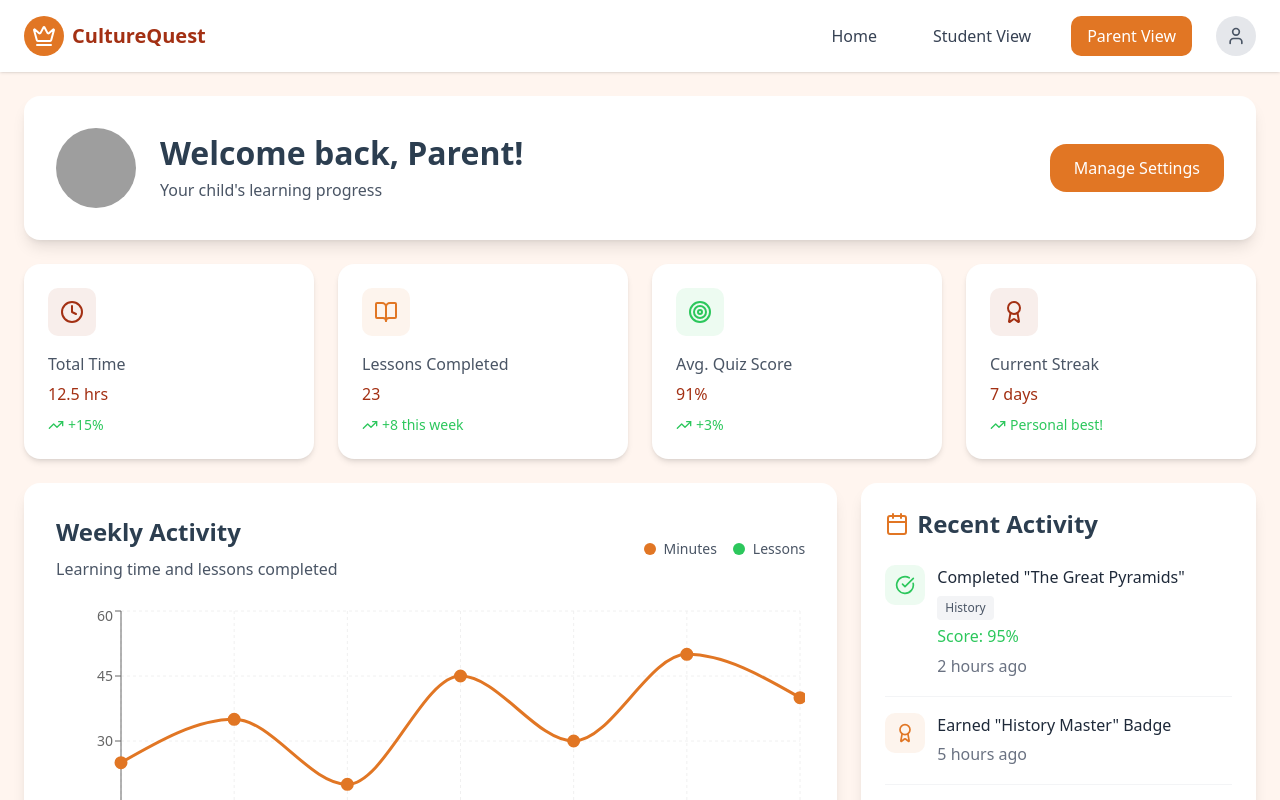
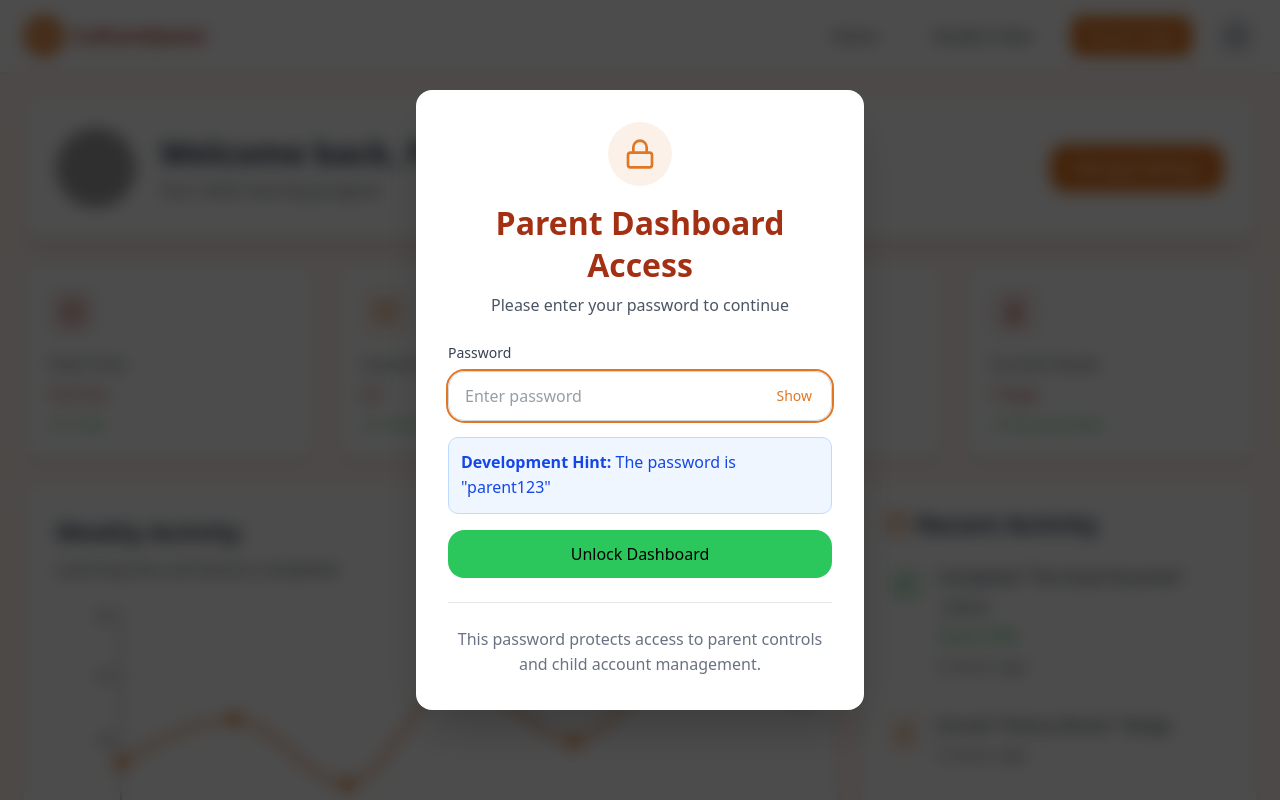
Before and after one commit to GasserAli/Culturequestwebsitedesign, a React (Vite) app: page /parent-dashboard in a window 1280 px wide. Shown: the top 800 px of the page. Built offline with nearby package versions, Linux system fonts and the light colour scheme; grey boxes are pictures that could not be loaded.

Commit message:
added parental dashboard lock

```diff
--- a/src/components/ParentDashboard.tsx
+++ b/src/components/ParentDashboard.tsx
@@ -4,9 +4,11 @@ import { ImageWithFallback } from './figma/ImageWithFallback';
 import { useNavigate } from 'react-router-dom';
 import { useState } from 'react';
 import { SettingsModal } from './SettingsModal';
+import { PasswordLockModal } from './PasswordLockModal';
 
 export function ParentDashboard() {
   const navigate = useNavigate();
+  const [isAuthenticated, setIsAuthenticated] = useState(false);
   const [isSettingsModalOpen, setIsSettingsModalOpen] = useState(false);
   const [settingsDefaultTab, setSettingsDefaultTab] = useState<'general' | 'security' | 'childSettings' | 'billing'>('general');
 
@@ -307,6 +309,12 @@ export function ParentDashboard() {
         </div>
       </div>
 
+      {/* Password Lock Modal */}
+      <PasswordLockModal
+        isOpen={!isAuthenticated}
+        onSuccess={() => setIsAuthenticated(true)}
+      />
+
       {/* Settings Modal */}
       <SettingsModal
         isOpen={isSettingsModalOpen}
--- /dev/null
+++ b/src/components/PasswordLockModal.tsx
@@ -0,0 +1,177 @@
+import { X, Lock, AlertCircle } from 'lucide-react';
+import { useState, useEffect } from 'react';
+
+interface PasswordLockModalProps {
+    isOpen: boolean;
+    onSuccess: () => void;
+}
+
+export function PasswordLockModal({ isOpen, onSuccess }: PasswordLockModalProps) {
+    const [password, setPassword] = useState('');
+    const [showPassword, setShowPassword] = useState(false);
+    const [error, setError] = useState('');
+    const [attempts, setAttempts] = useState(0);
+
+    // The correct password (in a real app, this would be validated on the backend)
+    const CORRECT_PASSWORD = 'parent123';
+    const MAX_ATTEMPTS = 3;
+
+    // Prevent body scroll when modal is open
+    useEffect(() => {
+        if (isOpen) {
+            document.body.style.overflow = 'hidden';
+        }
+
+        return () => {
+            document.body.style.overflow = 'unset';
+        };
+    }, [isOpen]);
+
+    // Reset state when modal opens
+    useEffect(() => {
+        if (isOpen) {
+            setPassword('');
+            setError('');
+        }
+    }, [isOpen]);
+
+    if (!isOpen) return null;
+
+    const handleSubmit = (e: React.FormEvent) => {
+        e.preventDefault();
+
+        if (!password) {
+            setError('Please enter a password');
+            return;
+        }
+
+        if (password === CORRECT_PASSWORD) {
+            setError('');
+            setAttempts(0);
+            onSuccess();
+        } else {
+            const newAttempts = attempts + 1;
+            setAttempts(newAttempts);
+
+            if (newAttempts >= MAX_ATTEMPTS) {
+                setError(`Maximum attempts reached. Access denied. (Hint: Try "${CORRECT_PASSWORD}")`);
+                setPassword('');
+            } else {
+                setError(`Incorrect password. ${MAX_ATTEMPTS - newAttempts} attempt(s) remaining.`);
+                setPassword('');
+            }
+        }
+    };
+
+    const handleKeyPress = (e: React.KeyboardEvent) => {
+        if (e.key === 'Enter') {
+            handleSubmit(e as any);
+        }
+    };
+
+    return (
+        <div className="fixed inset-0 z-50 flex items-center justify-center bg-black/70 backdrop-blur-sm">
+            <div className="bg-white rounded-2xl shadow-2xl w-full max-w-md mx-4 p-8">
+                {/* Header */}
+                <div className="flex flex-col items-center mb-6">
+                    <div className="w-16 h-16 rounded-full bg-[#e17624]/10 flex items-center justify-center mb-4">
+                        <Lock className="w-8 h-8 text-[#e17624]" />
+                    </div>
+                    <h2 className="text-2xl font-bold text-[#a33013] text-center">Parent Dashboard Access</h2>
+                    <p className="text-gray-600 text-center mt-2">
+                        Please enter your password to continue
+                    </p>
+                </div>
+
+                {/* Password Form */}
+                <form onSubmit={handleSubmit} className="space-y-4">
+                    <div>
+                        <label htmlFor="password" className="block text-sm font-medium text-gray-700 mb-2">
+                            Password
+                        </label>
+                        <div className="relative">
+                            <input
+                                type={showPassword ? 'text' : 'password'}
+                                id="password"
+                                value={password}
+                                onChange={(e) => {
+                                    setPassword(e.target.value);
+                                    setError('');
+                                }}
+                                onKeyPress={handleKeyPress}
+                                className={`w-full px-4 py-3 border rounded-xl focus:outline-none focus:ring-2 transition-all pr-24 ${error
+                                        ? 'border-red-300 focus:ring-red-500'
+                                        : 'border-gray-300 focus:ring-[#e17624]'
+                                    }`}
+                                placeholder="Enter password"
+                                autoFocus
+                                disabled={attempts >= MAX_ATTEMPTS}
+                            />
+                            <button
+                                type="button"
+                                onMouseDown={() => setShowPassword(true)}
+                                onMouseUp={() => setShowPassword(false)}
+                                onMouseLeave={() => setShowPassword(false)}
+                                onTouchStart={() => setShowPassword(true)}
+                                onTouchEnd={() => setShowPassword(false)}
+                                className="absolute right-2 top-1/2 -translate-y-1/2 px-3 py-1.5 text-sm font-medium text-[#e17624] hover:bg-[#fff5ef] rounded-lg transition-colors"
+                                disabled={attempts >= MAX_ATTEMPTS}
+                            >
+                                {showPassword ? 'Hide' : 'Show'}
+                            </button>
+                        </div>
+                    </div>
+
+                    {/* Error Message */}
+                    {error && (
+                        <div className="flex items-start gap-2 p-3 bg-red-50 border border-red-200 rounded-lg">
+                            <AlertCircle className="w-5 h-5 text-red-600 flex-shrink-0 mt-0.5" />
+                            <p className="text-sm text-red-700">{error}</p>
+                        </div>
+                    )}
+
+                    {/* Hint */}
+                    <div className="bg-blue-50 border border-blue-200 rounded-lg p-3">
+                        <p className="text-sm text-blue-700">
+                            <strong>Development Hint:</strong> The password is "{CORRECT_PASSWORD}"
+                        </p>
+                    </div>
+
+                    {/* Submit Button */}
+                    <button
+                        type="submit"
+                        className={`w-full py-3 px-4 rounded-xl font-medium transition-colors ${attempts >= MAX_ATTEMPTS
+                                ? 'bg-gray-300 text-gray-500 cursor-not-allowed'
+                                : 'bg-[#2cc75c] text-black hover:bg-[#25b350]'
+                            }`}
+                        disabled={attempts >= MAX_ATTEMPTS}
+                    >
+                        {attempts >= MAX_ATTEMPTS ? 'Access Denied' : 'Unlock Dashboard'}
+                    </button>
+
+                    {/* Reset Button (only shown after max attempts) */}
+                    {attempts >= MAX_ATTEMPTS && (
+                        <button
+                            type="button"
+                            onClick={() => {
+                                setAttempts(0);
+                                setError('');
+                                setPassword('');
+                            }}
+                            className="w-full py-3 px-4 rounded-xl font-medium bg-gray-100 text-gray-700 hover:bg-gray-200 transition-colors"
+                        >
+                            Try Again
+                        </button>
+                    )}
+                </form>
+
+                {/* Footer Note */}
+                <div className="mt-6 pt-6 border-t border-gray-200">
+                    <p className="text-xs text-gray-500 text-center">
+                        This password protects access to parent controls and child account management.
+                    </p>
+                </div>
+            </div>
+        </div>
+    );
+}
```
